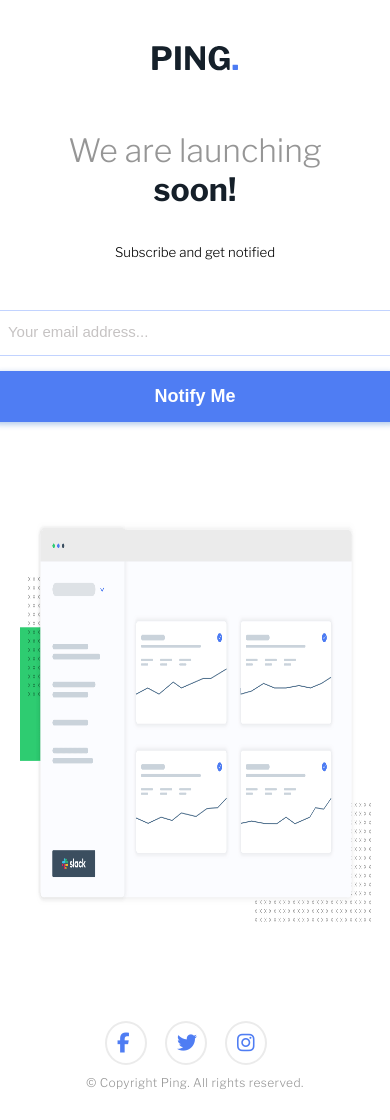
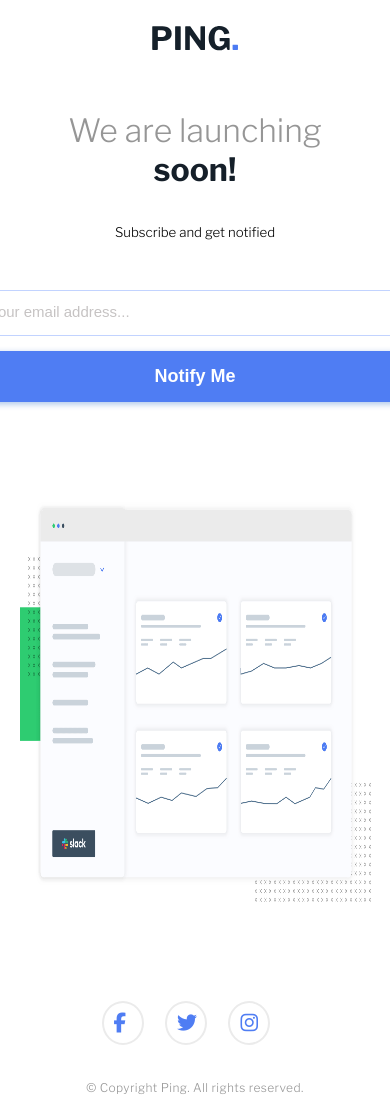
Before and after one commit to FernandoDLT/ping-coming-soon-page-master, a plain HTML site: page index.html in a window 390 px wide. Shown: the top 1120 px of the page. Drawn offline with nearby package versions, Linux system fonts and the light colour scheme.

Commit message:
Fixed border-readius in mobile Added aria-lable in social Fixed padding in copyright

```diff
--- a/index.html
+++ b/index.html
@@ -10,16 +10,6 @@
   <script src="https://kit.fontawesome.com/2ed8dc2e6c.js" crossorigin="anonymous"></script>
   <link rel="stylesheet" href="style.css">
   <title>Ping coming soon page</title>
-  <style>
-    .attribution {
-      font-size: 11px;
-      text-align: center;
-    }
-
-    .attribution a {
-      color: hsl(228, 45%, 44%);
-    }
-  </style>
 </head>
 
 <body>
@@ -34,10 +24,13 @@
     <img class="dashboard" src="images/illustration-dashboard.png" alt="main image"><br>
   </main>
 
-  <section class="icons">
-    <a href=""><i class="fa fa-facebook"></i></a>
-    <a href=""><i class="fa fa-twitter"></i></a>
-    <a href=""><i class="fa fa-instagram"></i></a>
+  <section class="social-icons">
+    <a href="" aria-label="Facebook profile of Ping">
+      <i class="fa fa-facebook"></i></a>
+    <a href="" aria-label="Twitter profile of Ping">
+      <i class="fa fa-twitter"></i></a>
+    <a href="" aria-label="Instagram profile of Ping">
+      <i class="fa fa-instagram"></i></a>
   </section>
 
   <span class="copyright">&copy; Copyright Ping. All rights reserved.</span>
@@ -45,7 +38,7 @@
   <!-- <footer>
     <p class="attribution">
       Challenge by <a href="https://www.frontendmentor.io?ref=challenge" target="_blank">Frontend Mentor</a>.
-      Coded by <a href="#">Your Name Here</a>.
+      Coded by <a href="#">Fernando de la Torre</a>.
     </p>
   </footer> -->
 </body>
--- a/style.css
+++ b/style.css
@@ -94,7 +94,7 @@ button:hover {
    margin-top: 40px;
 }
 
-.icons i {
+.social-icons i {
    margin-right: 10px;
    font-size: 10px;
    width: 35px;
@@ -105,7 +105,7 @@ button:hover {
    border-radius: 100%;
 }
 
-.icons i:first-child{
+.social-icons i:first-child{
    width: 30px;
 }
 
@@ -148,10 +148,11 @@ button:hover {
 
    form input[type="email"],
    form button {
-      width: 230%;
+      width: 250%;
       padding: 15px;
       margin-bottom: 15px;
       margin-right: 0;
+      border-radius: 50px;
    }
 
    input[type="email"] {
@@ -172,28 +173,26 @@ button:hover {
 
    .card img.dashboard {
       width: 90%;
-      /* max-width: 200px; */
-      /* min-width: 390px; */
-      /* margin: 0 auto; */
+   }
+
+
+   .social-icons {
+      margin-top: 80px;
+      margin-bottom: 25px;
+   }
+
+   .social-icons i {
+      font-size: 20px;
+      padding: 10px 28px 10px 10px;
+      margin-right: 18px;
+      border: 100%;
+      border: 2px solid hsl(0, 0%, 92%);
    }
 
    .copyright {
       color: hsl(0, 0%, 59%);
       font-size: 12px;
       padding-top: 10px;
-      padding-bottom: 10px;
-      letter-spacing: .4px;
-   }
-
-   .icons {
-      margin-top: 80px;
-   }
-
-   .icons i {
-      font-size: 20px;
-      padding: 10px 28px 10px 10px;
-      margin-right: 18px;
-      border: 100%;
-      border: 2px solid hsl(0, 0%, 92%);
+      padding-bottom: 25px;
    }
 }
```
